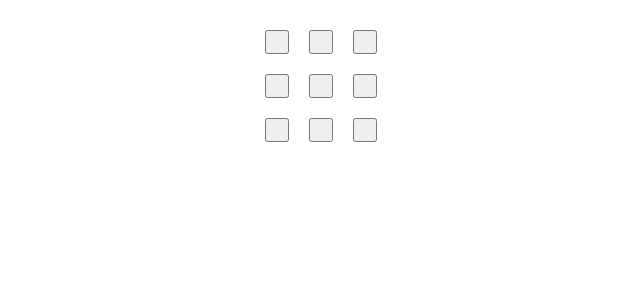
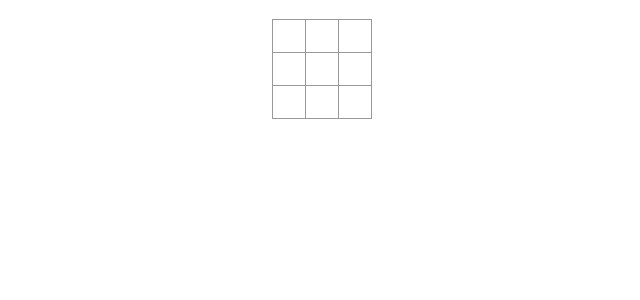
Before and after one commit to abdoulkarim22/Tic-Toc-Toe-App, a React (Create React App) app in the folder mon-app/: page / in a window 1280 px wide. Shown: the top 300 px of the page, without its empty margins (319-959 px from the left). Built offline with nearby package versions, Linux system fonts and the light colour scheme.

Commit message:
add new function

```diff
--- a/mon-app/src/App.css
+++ b/mon-app/src/App.css
@@ -28,9 +28,102 @@
   color: #61dafb;
 }
 button{
-  margin: 10px;
-  padding: 10px;
+  width: 70px;
+  height: 70px;
+  border: 2px solid;
+  background-color: transparent;
 }
+* {
+  box-sizing: border-box;
+}
+
+body {
+  font-family: sans-serif;
+  margin: 20px;
+  padding: 0;
+}
+
+h1 {
+  margin-top: 0;
+  font-size: 22px;
+}
+
+h2 {
+  margin-top: 0;
+  font-size: 20px;
+}
+
+h3 {
+  margin-top: 0;
+  font-size: 18px;
+}
+
+h4 {
+  margin-top: 0;
+  font-size: 16px;
+}
+
+h5 {
+  margin-top: 0;
+  font-size: 14px;
+}
+
+h6 {
+  margin-top: 0;
+  font-size: 12px;
+}
+
+code {
+  font-size: 1.2em;
+}
+
+ul {
+  padding-inline-start: 20px;
+}
+
+* {
+  box-sizing: border-box;
+}
+
+body {
+  font-family: sans-serif;
+  margin: 20px;
+  padding: 0;
+}
+
+.square {
+  background: #fff;
+  border: 1px solid #999;
+  float: left;
+  font-size: 24px;
+  font-weight: bold;
+  line-height: 34px;
+  height: 34px;
+  margin-right: -1px;
+  margin-top: -1px;
+  padding: 0;
+  text-align: center;
+  width: 34px;
+}
+
+.board-row:after {
+  clear: both;
+  content: '';
+  display: table;
+}
+
+.status {
+  margin-bottom: 10px;
+}
+.game {
+  display: flex;
+  flex-direction: row;
+}
+
+.game-info {
+  margin-left: 20px;
+}
+
 
 @keyframes App-logo-spin {
   from {
--- a/mon-app/src/App.js
+++ b/mon-app/src/App.js
@@ -1,34 +1,33 @@
 import './App.css';
-import { useState } from 'react';
+import React, { useState } from 'react'
 
-function Square() {
- const [value, setValue] = useState(null)
 
-  function handleClick() {
-   setValue('O')
-  }
+
+function Square({value,onSquareClick}) {
+
    return (
-     <button className="square"   onClick={handleClick} >{value}</button>
+      <button className="square"  onClick={onSquareClick} >{value}</button>
    )
  }
 
  export default function Board() {
+  const [squares, setSquares] = useState(Array(9).fill(null));
    return (
      <>
          <div className="board-row">
-        <Square />
-        <Square />
-        <Square />
+        <Square value={squares[0]} />
+        <Square value={squares[1]} />
+        <Square value={squares[2]} />
       </div>
       <div className="board-row">
-        <Square />
-        <Square />
-        <Square />
+        <Square value={squares[3]} />
+        <Square value={squares[4]} />
+        <Square value={squares[5]} />
       </div>
       <div className="board-row">
-        <Square />
-        <Square />
-        <Square />
+        <Square value={squares[6]} />
+        <Square value={squares[7]} />
+        <Square value={squares[8]} />
       </div>
      </>
    );
```
Lines whose indentation alone changed are shown as unchanged.
